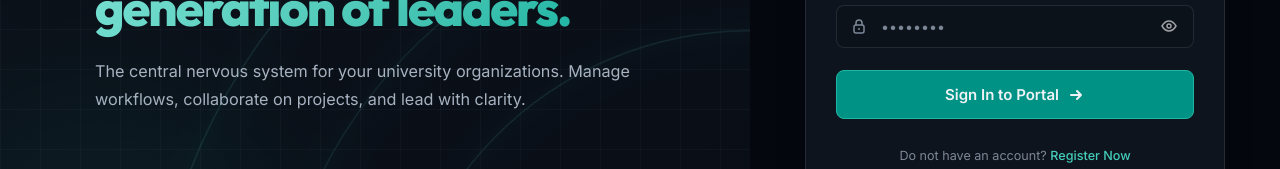
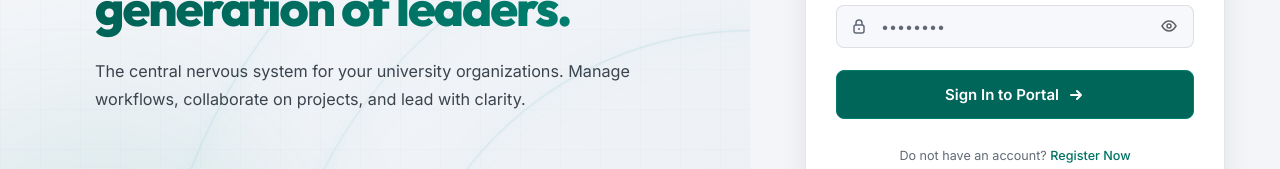
Before and after one commit to Thalleous88/OrgHub, a React (Vite) app in the folder frontend/: page / in a window 1280 px wide. Shown: the part 411-580 px from the top of the page. Built offline with nearby package versions, Linux system fonts and the light colour scheme; no server answers.

Commit message:
Feat: Light mode

```diff
--- a/frontend/src/App.tsx
+++ b/frontend/src/App.tsx
@@ -1,6 +1,7 @@
 import { BrowserRouter, Routes, Route, Navigate, useLocation } from 'react-router-dom';
 import type { ReactNode } from 'react';
 import { AuthProvider, useAuth } from './context/AuthContext';
+import { ThemeProvider } from './context/ThemeContext';
 import { WorkspaceProvider } from './context/WorkspaceContext';
 import LoginPage from './pages/auth/LoginPage';
 import RegisterPage from './pages/auth/RegisterPage';
@@ -71,6 +72,7 @@ function PublicRoute({ children }: { children: ReactNode }) {
 
 export default function App() {
   return (
+    <ThemeProvider>
     <BrowserRouter>
       <AuthProvider>
         <Routes>
@@ -184,5 +186,6 @@ export default function App() {
         </Routes>
       </AuthProvider>
     </BrowserRouter>
+    </ThemeProvider>
   );
 }
--- a/frontend/src/components/ui/ui.css
+++ b/frontend/src/components/ui/ui.css
@@ -150,7 +150,7 @@
 
 .ui-btn--primary {
   background: var(--teal-600);
-  color: var(--text-primary);
+  color: white;
   border-color: var(--teal-500);
   box-shadow: none;
 }
--- a/frontend/src/pages/auth/AuthPage.css
+++ b/frontend/src/pages/auth/AuthPage.css
@@ -460,7 +460,7 @@
     border-radius: var(--radius-md);
     background: var(--teal-600);
     border: 1px solid var(--teal-500);
-    color: var(--text-primary);
+    color: white;
     font-weight: 600;
     font-size: 1rem;
     transition:
--- a/frontend/src/pages/dashboard/DashboardPage.css
+++ b/frontend/src/pages/dashboard/DashboardPage.css
@@ -94,7 +94,7 @@
   border-radius: var(--radius-md);
   background: var(--teal-600);
   border: 1px solid var(--teal-500);
-  color: var(--text-primary);
+  color: white;
   font-weight: 600;
   font-size: 0.88rem;
   white-space: nowrap;
--- a/frontend/src/pages/settings/SettingsPage.css
+++ b/frontend/src/pages/settings/SettingsPage.css
@@ -322,3 +322,119 @@
     flex: 1;
   }
 }
+
+/* --- Appearance Settings --- */
+.settings-panel--appearance {
+  grid-template-columns: minmax(230px, 0.7fr) minmax(320px, 1.3fr);
+  max-width: 880px;
+}
+
+.appearance-options {
+  display: flex;
+  flex-direction: column;
+  gap: 10px;
+  padding: var(--space-xl);
+}
+
+.appearance-option {
+  position: relative;
+  display: grid;
+  grid-template-columns: 44px 1fr;
+  grid-template-rows: auto auto;
+  column-gap: 14px;
+  row-gap: 2px;
+  align-items: center;
+  padding: 16px 18px;
+  border-radius: var(--radius-md);
+  border: 1px solid var(--border-primary);
+  background: var(--surface-primary);
+  color: var(--text-primary);
+  text-align: left;
+  cursor: pointer;
+  transition:
+    border-color var(--dur-fast) var(--ease-out),
+    background var(--dur-fast) var(--ease-out),
+    box-shadow var(--dur-fast) var(--ease-out),
+    transform var(--dur-fast) var(--ease-out);
+}
+
+.appearance-option:hover {
+  border-color: var(--border-strong);
+  background: var(--surface-hover);
+  transform: translateY(-1px);
+}
+
+.appearance-option--active {
+  border-color: var(--teal-500);
+  background: var(--teal-glow);
+  box-shadow: 0 0 0 1px var(--teal-500);
+}
+
+.appearance-option--active:hover {
+  border-color: var(--teal-400);
+  background: var(--teal-glow);
+}
+
+.appearance-option__icon {
+  grid-row: 1 / 3;
+  display: flex;
+  align-items: center;
+  justify-content: center;
+  width: 44px;
+  height: 44px;
+  border-radius: var(--radius-md);
+  background: var(--surface-secondary);
+  border: 1px solid var(--border-secondary);
+  color: var(--text-muted);
+  transition:
+    color var(--dur-fast) var(--ease-out),
+    border-color var(--dur-fast) var(--ease-out),
+    background var(--dur-fast) var(--ease-out);
+}
+
+.appearance-option--active .appearance-option__icon {
+  color: var(--teal-500);
+  border-color: var(--border-accent);
+  background: var(--teal-glow);
+}
+
+.appearance-option__label {
+  font-size: var(--text-md);
+  font-weight: 650;
+  line-height: 1.3;
+  align-self: end;
+}
+
+.appearance-option__desc {
+  font-size: var(--text-sm);
+  color: var(--text-muted);
+  line-height: 1.4;
+  align-self: start;
+}
+
+.appearance-option__check {
+  position: absolute;
+  top: 16px;
+  right: 16px;
+  display: flex;
+  align-items: center;
+  justify-content: center;
+  width: 24px;
+  height: 24px;
+  border-radius: var(--radius-full);
+  background: var(--teal-600);
+  color: white;
+  animation: fadeIn var(--dur-fast) var(--ease-out);
+}
+
+@media (max-width: 900px) {
+  .settings-panel--appearance {
+    grid-template-columns: 1fr;
+  }
+}
+
+@media (max-width: 620px) {
+  .appearance-options {
+    padding: var(--space-lg);
+  }
+}
--- a/frontend/src/styles/global.css
+++ b/frontend/src/styles/global.css
@@ -58,12 +58,14 @@
   --surface-panel: oklch(19% 0.021 258);
   --surface-panel-2: oklch(21% 0.022 258);
   --surface-hover: oklch(28% 0.03 258);
+  --surface-1: rgba(255, 255, 255, 0.04);
 
   /* Borders */
   --border-primary: oklch(70% 0.025 255 / 0.16);
   --border-secondary: oklch(70% 0.025 255 / 0.1);
   --border-strong: oklch(76% 0.025 255 / 0.28);
   --border-accent: oklch(70% 0.12 182 / 0.34);
+  --border-subtle: rgba(255, 255, 255, 0.08);
 
   /* Shadows */
   --shadow-sm: 0 1px 2px oklch(0% 0 0 / 0.28);
@@ -117,6 +119,74 @@
   --topbar-height: 64px;
 }
 
+/* --- Light Theme --- */
+:root.light {
+  color-scheme: light;
+
+  /* Primary palette — inverted to cool grays */
+  --navy-950: oklch(97% 0.006 260);
+  --navy-900: oklch(95% 0.008 258);
+  --navy-800: oklch(92% 0.01 258);
+  --navy-700: oklch(86% 0.012 258);
+  --navy-600: oklch(78% 0.016 256);
+  --navy-500: oklch(68% 0.018 255);
+
+  /* Accent — slightly richer for contrast on white */
+  --teal-500: oklch(52% 0.12 182);
+  --teal-400: oklch(48% 0.12 182);
+  --teal-300: oklch(42% 0.12 184);
+  --teal-600: oklch(44% 0.115 184);
+  --teal-700: oklch(38% 0.1 185);
+  --teal-glow: oklch(52% 0.12 182 / 0.1);
+  --teal-glow-strong: oklch(52% 0.12 182 / 0.18);
+
+  /* Accent – Emerald */
+  --emerald-400: oklch(50% 0.14 158);
+  --emerald-500: oklch(44% 0.14 158);
+
+  /* Danger */
+  --red-400: oklch(52% 0.2 27);
+  --red-500: oklch(48% 0.22 27);
+  --red-glow: oklch(55% 0.2 27 / 0.1);
+
+  /* Warning */
+  --amber-400: oklch(60% 0.18 82);
+  --amber-500: oklch(55% 0.19 70);
+  --violet-400: oklch(52% 0.15 300);
+  --violet-glow: oklch(52% 0.15 300 / 0.1);
+
+  /* Text */
+  --text-primary: oklch(18% 0.015 255);
+  --text-secondary: oklch(38% 0.02 255);
+  --text-muted: oklch(52% 0.02 255);
+  --text-inverse: oklch(96% 0.006 255);
+
+  /* Surfaces */
+  --surface-primary: oklch(98% 0.004 260);
+  --surface-secondary: oklch(94% 0.006 258);
+  --surface-tertiary: oklch(90% 0.008 258);
+  --surface-elevated: oklch(100% 0 0 / 0.92);
+  --surface-glass: oklch(98% 0.004 260 / 0.92);
+  --surface-glass-light: oklch(94% 0.006 258 / 0.5);
+  --surface-panel: oklch(100% 0 0);
+  --surface-panel-2: oklch(97% 0.004 258);
+  --surface-hover: oklch(92% 0.008 258);
+  --surface-1: var(--surface-secondary);
+
+  /* Borders */
+  --border-primary: oklch(30% 0.02 255 / 0.12);
+  --border-secondary: oklch(30% 0.02 255 / 0.08);
+  --border-strong: oklch(30% 0.02 255 / 0.2);
+  --border-accent: oklch(52% 0.12 182 / 0.26);
+  --border-subtle: var(--border-secondary);
+
+  /* Shadows — softer for light backgrounds */
+  --shadow-sm: 0 1px 3px oklch(0% 0 0 / 0.07);
+  --shadow-md: 0 10px 28px oklch(0% 0 0 / 0.08);
+  --shadow-lg: 0 18px 48px oklch(0% 0 0 / 0.12);
+  --shadow-glow: 0 0 20px var(--teal-glow);
+}
+
 /* --- Reset & Base --- */
 *,
 *::before,
@@ -142,6 +212,7 @@ body {
   line-height: 1.6;
   min-height: 100vh;
   overflow-x: clip;
+  transition: background var(--dur-slow) var(--ease-in-out), color var(--dur-slow) var(--ease-in-out);
 }
 
 #root {
--- a/frontend/src/styles/tokens.css
+++ b/frontend/src/styles/tokens.css
@@ -41,3 +41,17 @@
   --radius-xl: 16px;
   --radius-full: 9999px;
 }
+
+:root.light {
+  --color-paper: oklch(97% 0.006 260);
+  --color-panel: oklch(100% 0 0);
+  --color-panel-2: oklch(97% 0.004 258);
+  --color-hover: oklch(92% 0.008 258);
+  --color-ink: oklch(18% 0.015 255);
+  --color-muted: oklch(52% 0.02 255);
+  --color-accent: oklch(52% 0.12 182);
+  --color-accent-strong: oklch(44% 0.115 184);
+  --color-danger: oklch(48% 0.22 27);
+  --color-warning: oklch(60% 0.18 82);
+  --color-violet: oklch(52% 0.15 300);
+}
```
Also changed, not shown: frontend/src/pages/settings/SettingsPage.tsx (+95 -3 lines).
